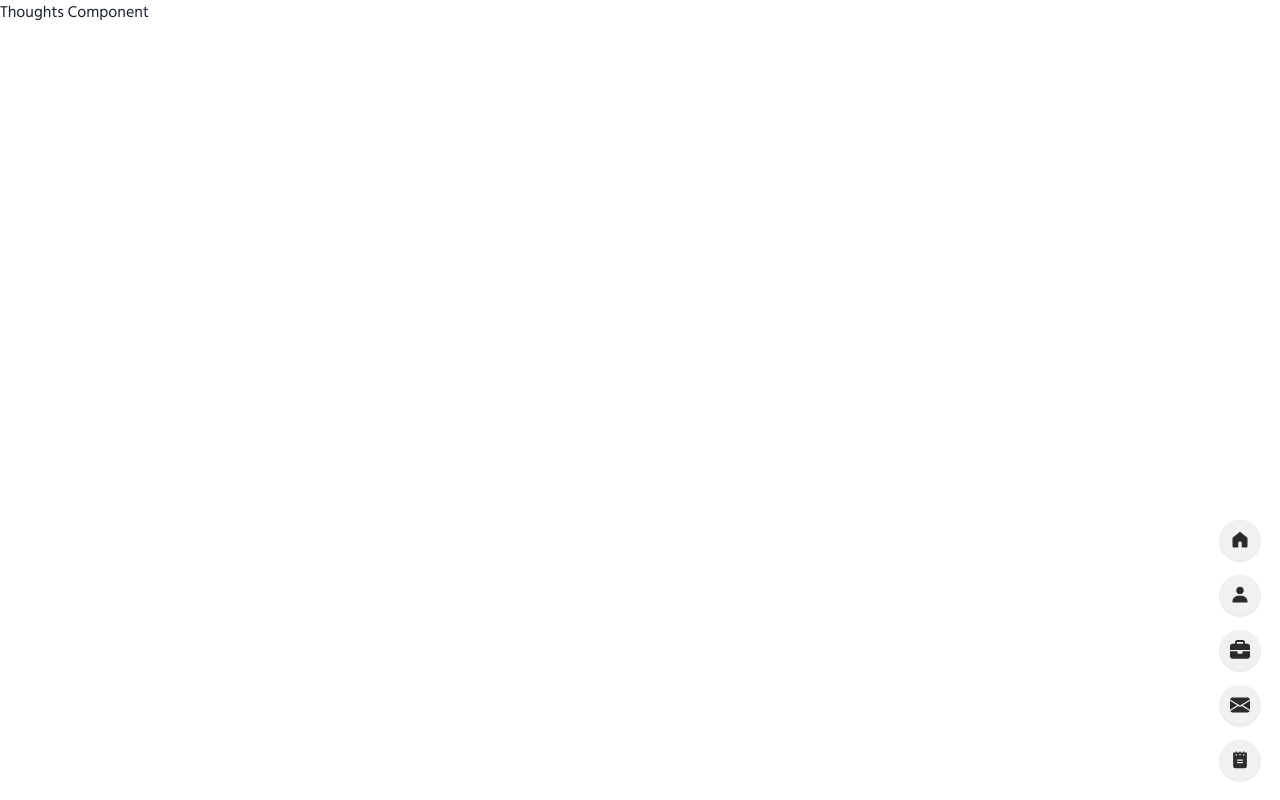
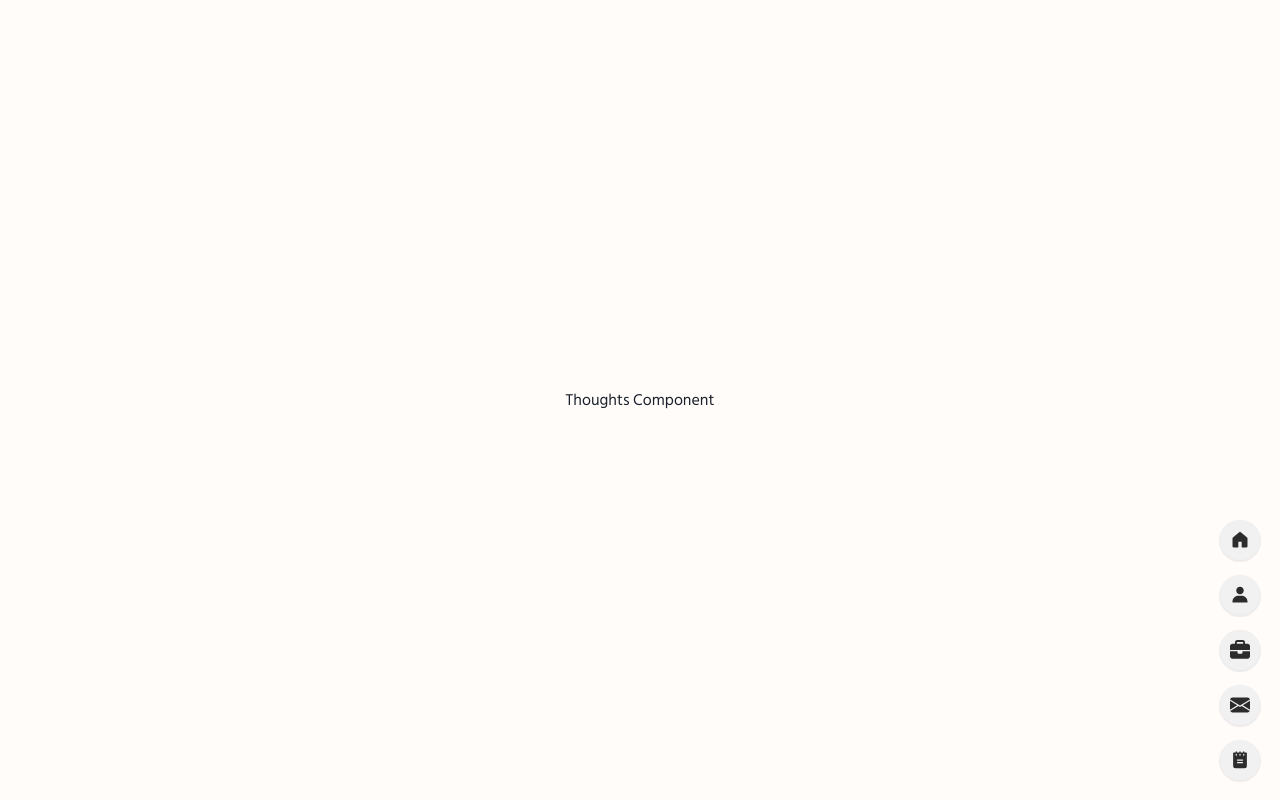
Before and after one commit to xetadeveloper/portfolio-v2, a Next.js app: page /thoughts in a window 1280 px wide. Built offline with nearby package versions, Linux system fonts and the light colour scheme; a web font is replaced by a local one.

Commit message:
feat give all pages same background

```diff
--- a/src/components/NavSide.tsx
+++ b/src/components/NavSide.tsx
@@ -84,7 +84,7 @@ export default function NavSide(props: NavSideProps) {
             position="absolute"
             zIndex="2"
         >
-            {/* <Popover placement="left-start" isOpen={isOpen} defaultIsOpen={false} strategy="absolute">
+            <Popover placement="left-start" isOpen={isOpen} defaultIsOpen={false} strategy="absolute">
                 <PopoverTrigger>
                     <Button
                         display={{ base: 'flex', lg: 'none' }}
@@ -163,7 +163,7 @@ export default function NavSide(props: NavSideProps) {
                         ))}
                     </PopoverBody>
                 </PopoverContent>
-            </Popover> */}
+            </Popover>
 
             <Flex flexDir="column" gap="15px" display={{ base: 'none', lg: 'flex' }}>
                 {menuList.map((item, index) => (
--- a/src/pages/thoughts.tsx
+++ b/src/pages/thoughts.tsx
@@ -3,14 +3,17 @@ import React from 'react';
 
 // Styles
 import style from './thoughts.module.css';
+import { Center } from '@chakra-ui/react';
 
 // Components
 
-
 // Types
-export interface thoughtsProps{}
-
+export interface thoughtsProps {}
 
 export default function Thoughts(props: thoughtsProps) {
-    return <div>Thoughts Component</div>
+    return (
+        <Center bg="brand.bg" minHeight="100%">
+            Thoughts Component
+        </Center>
+    );
 }
```
Also changed, not shown: src/pages/contact.tsx (+6 -1 lines).
